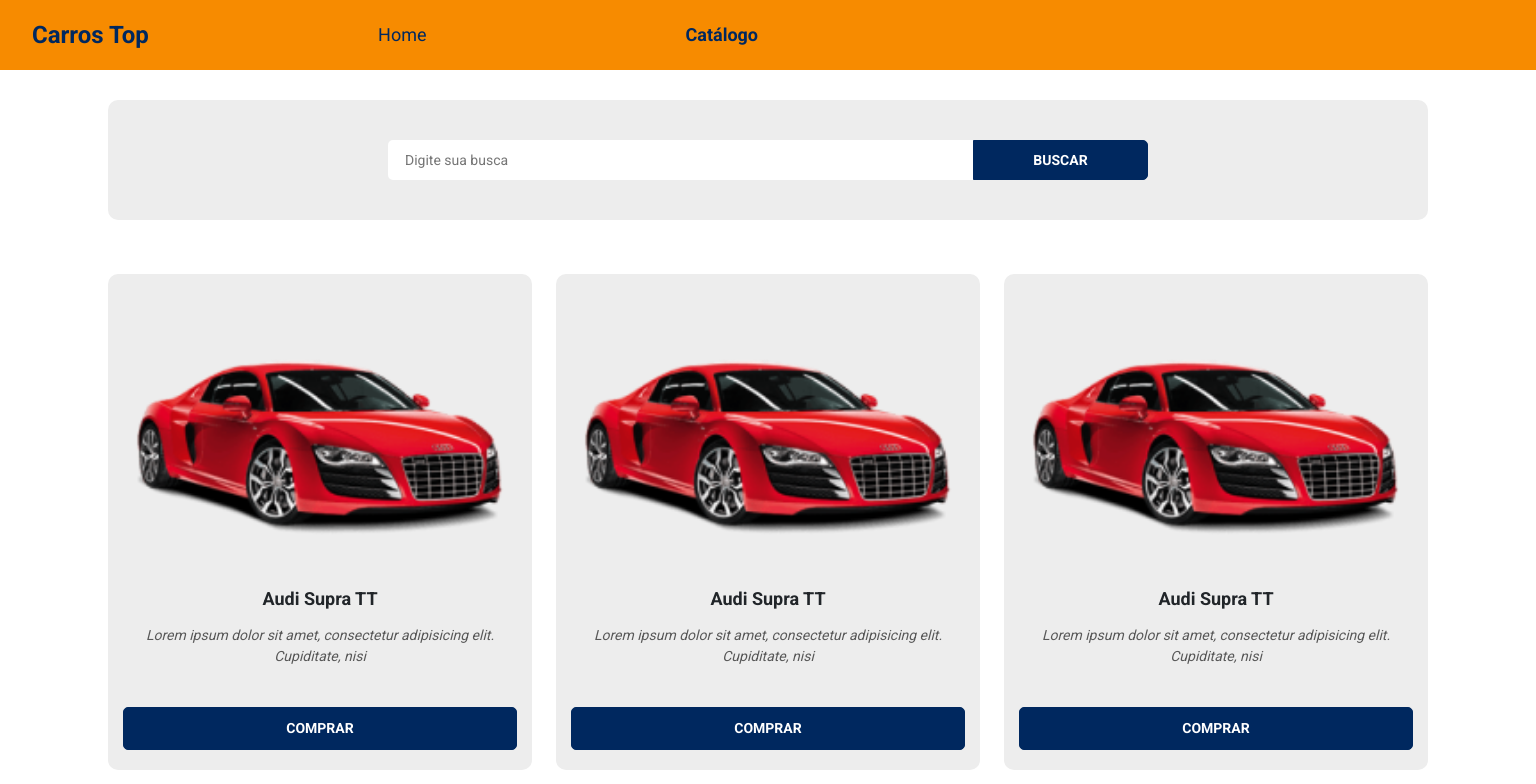
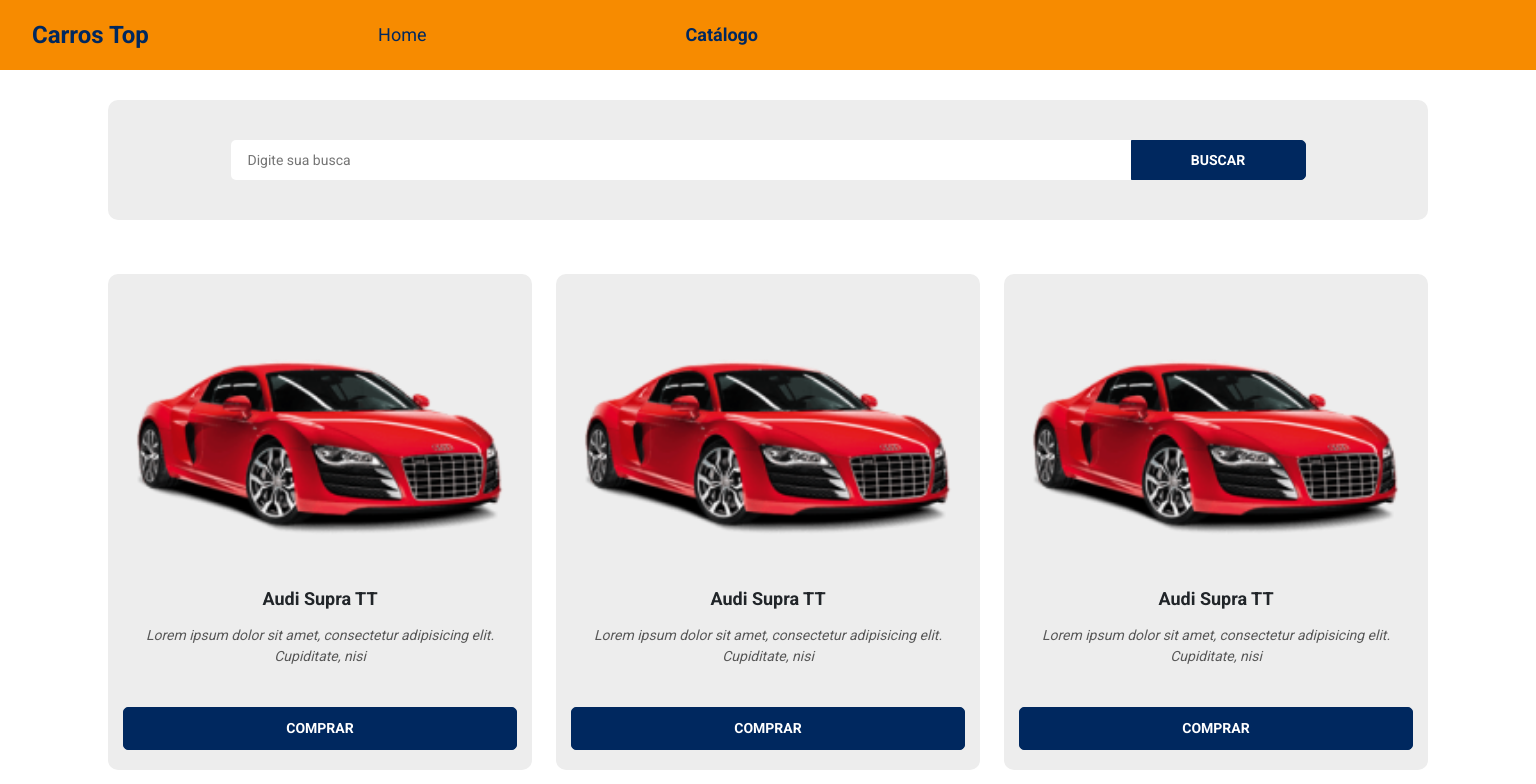
Before and after one commit to gpmendes7/carrostop, a React (Create React App) app in the folder frontweb/: page /catalogo in a window 1536 px wide. Shown: the top 784 px of the page. Built offline with nearby package versions, Linux system fonts and the light colour scheme; the HTML template or start-up script is replaced by a standard one.

Commit message:
Responsive layout

```diff
--- a/frontweb/src/components/FilterSearch/styles.css
+++ b/frontweb/src/components/FilterSearch/styles.css
@@ -74,10 +74,18 @@
   .search-card {
     max-width: 1140px;
   }
+
+  .search-card input[type='text'] {
+    width: 800px;
+  }
 }
 
 @media (min-width: 1400px) {
   .search-card {
     max-width: 1320px;
   }
+
+  .search-card input[type='text'] {
+    width: 900px;
+  }
 }
```
